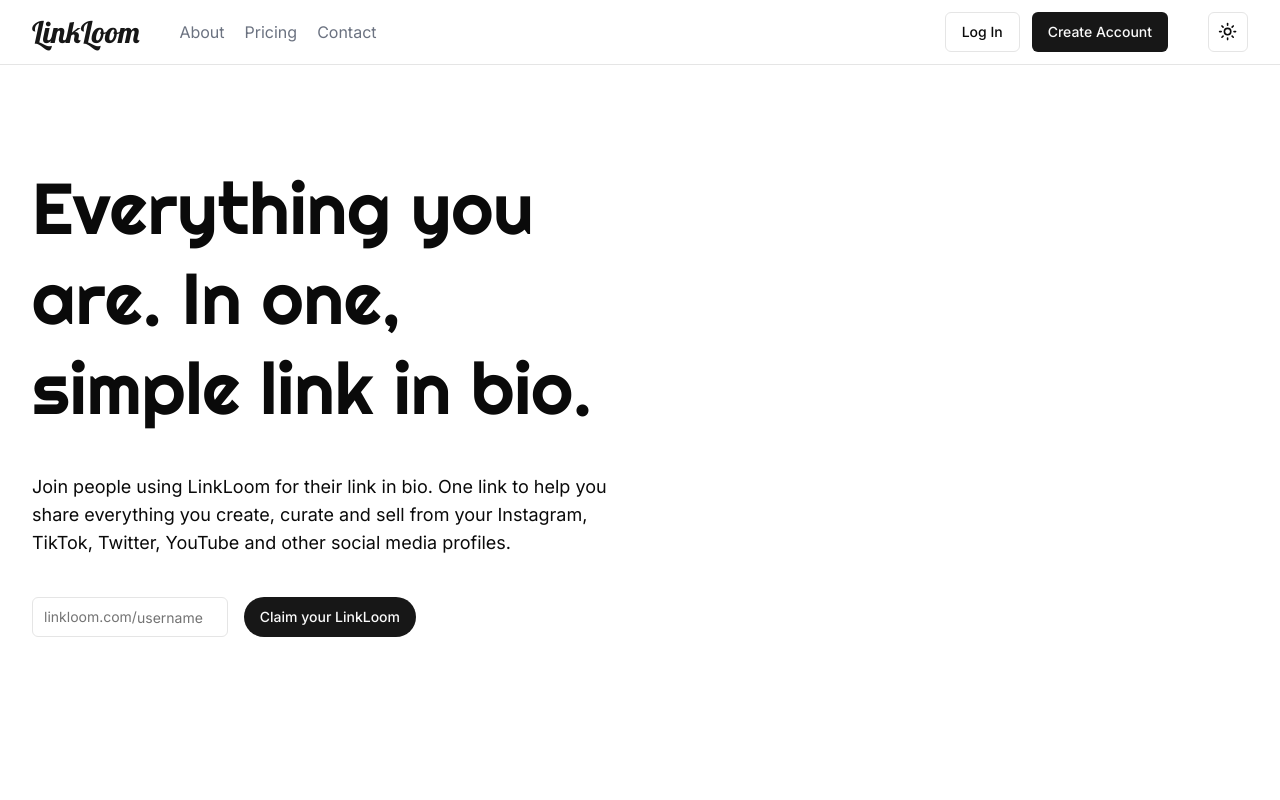
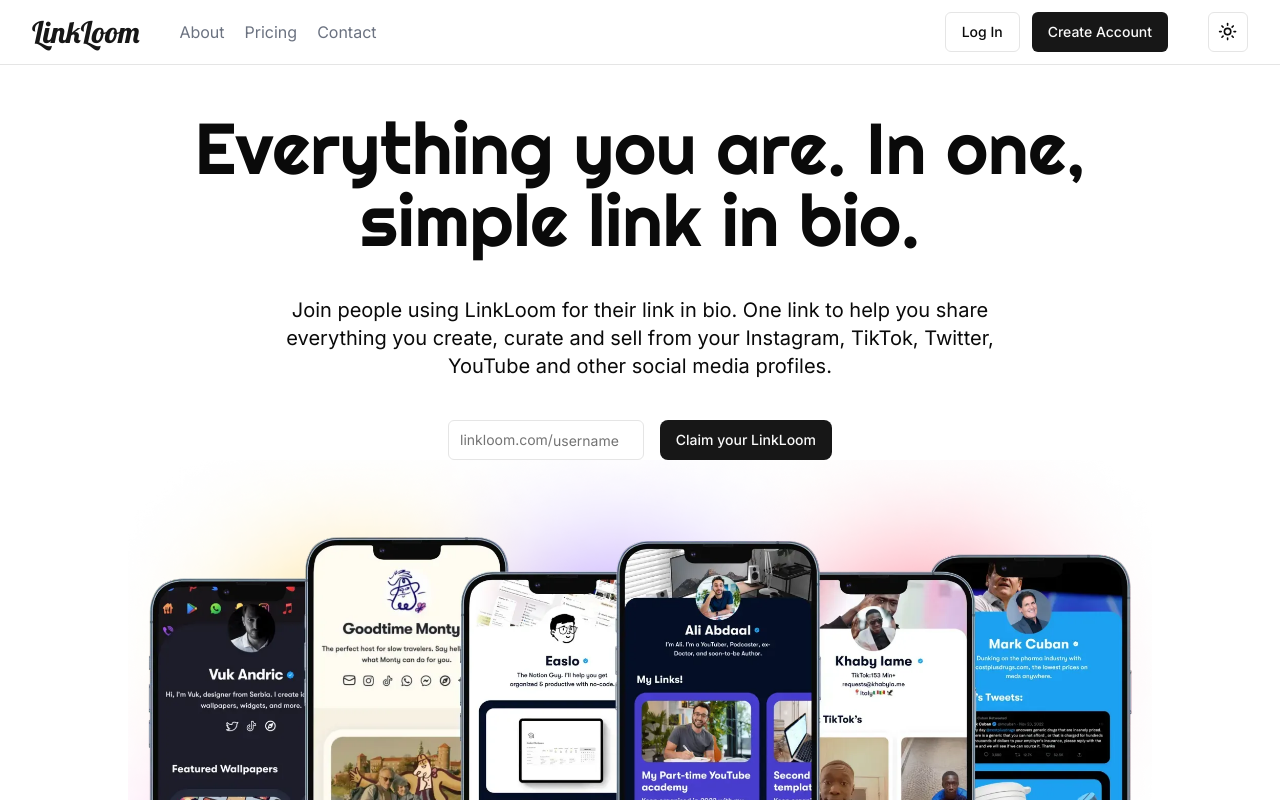
Before and after one commit to frshaad/linkloom, a Next.js app: page / in a window 1280 px wide. Built offline with nearby package versions, Linux system fonts and the light colour scheme.

Commit message:
landing page done

```diff
--- a/app/_components/heroForm.tsx
+++ b/app/_components/heroForm.tsx
@@ -5,7 +5,7 @@ import { Input } from '@/components/ui/input';
 export default function HeroForm() {
   return (
     <form action={registerUsername}>
-      <div className="flex w-full max-w-sm items-center space-x-4">
+      <div className="flex w-full max-w-sm flex-col items-center gap-y-4 space-x-4 md:flex-row">
         <div className="relative">
           <p className="absolute left-3 top-1/2 -translate-y-1/2 text-sm text-primary/60">
             linkloom.com/
@@ -17,7 +17,10 @@ export default function HeroForm() {
             className="w-full pl-[104px] text-primary"
           />
         </div>
-        <Button type="submit" className="rounded-full">
+        <Button
+          type="submit"
+          className="w-full rounded-full md:w-fit md:rounded-lg"
+        >
           Claim your LinkLoom
         </Button>
       </div>
--- a/app/page.tsx
+++ b/app/page.tsx
@@ -1,16 +1,24 @@
+import Image from 'next/image';
+
 import { righteous } from '@/lib/fonts';
 import { cn } from '@/lib/utils';
+import Phones from '@/public/phones.webp';
 
 import HeroForm from './_components/heroForm';
 
 export default function HomePage() {
   return (
-    <section className="container flex h-dvh items-center justify-between gap-8">
-      <div className="flex-1 space-y-10">
-        <h1 className={cn('text-7xl leading-tight', righteous.className)}>
+    <section className="flex h-screen flex-col items-center justify-between overflow-y-hidden pt-32 text-center lg:container lg:pt-28">
+      <div className="container flex flex-col items-center space-y-10 md:max-w-3xl lg:space-y-10 xl:max-w-5xl">
+        <h1
+          className={cn(
+            'text-3xl md:text-5xl lg:text-7xl',
+            righteous.className,
+          )}
+        >
           Everything you are. In one, simple link in bio.
         </h1>
-        <p className="text-lg">
+        <p className="max-w-lg text-sm md:text-base lg:max-w-3xl lg:text-xl">
           Join people using LinkLoom for their link in bio. One link to help you
           share everything you create, curate and sell from your Instagram,
           TikTok, Twitter, YouTube and other social media profiles.
@@ -18,7 +26,9 @@ export default function HomePage() {
         <HeroForm />
       </div>
 
-      <div className="flex-1"></div>
+      <div className="hidden md:block md:max-w-5xl">
+        <Image alt="landing page phones pic" src={Phones} priority />
+      </div>
     </section>
   );
 }
```
Also changed, not shown: public/phones.webp (added).
